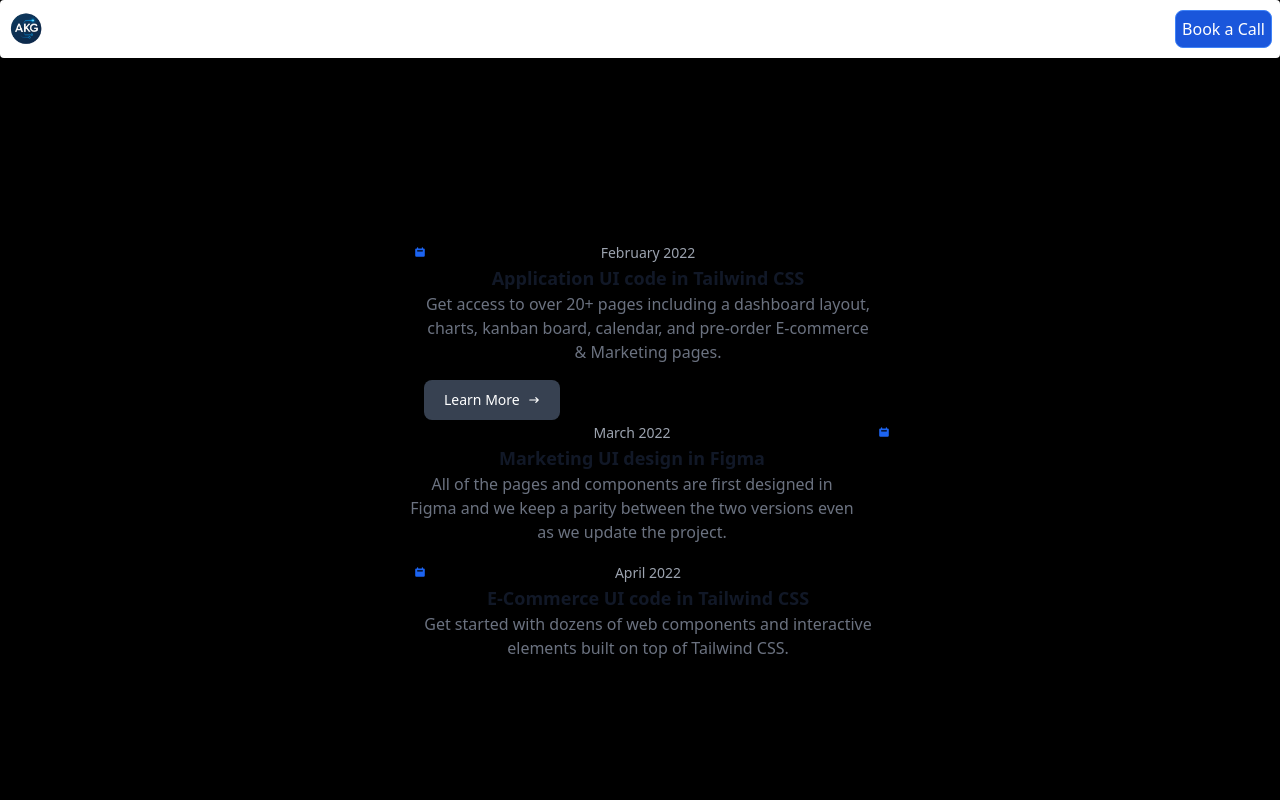
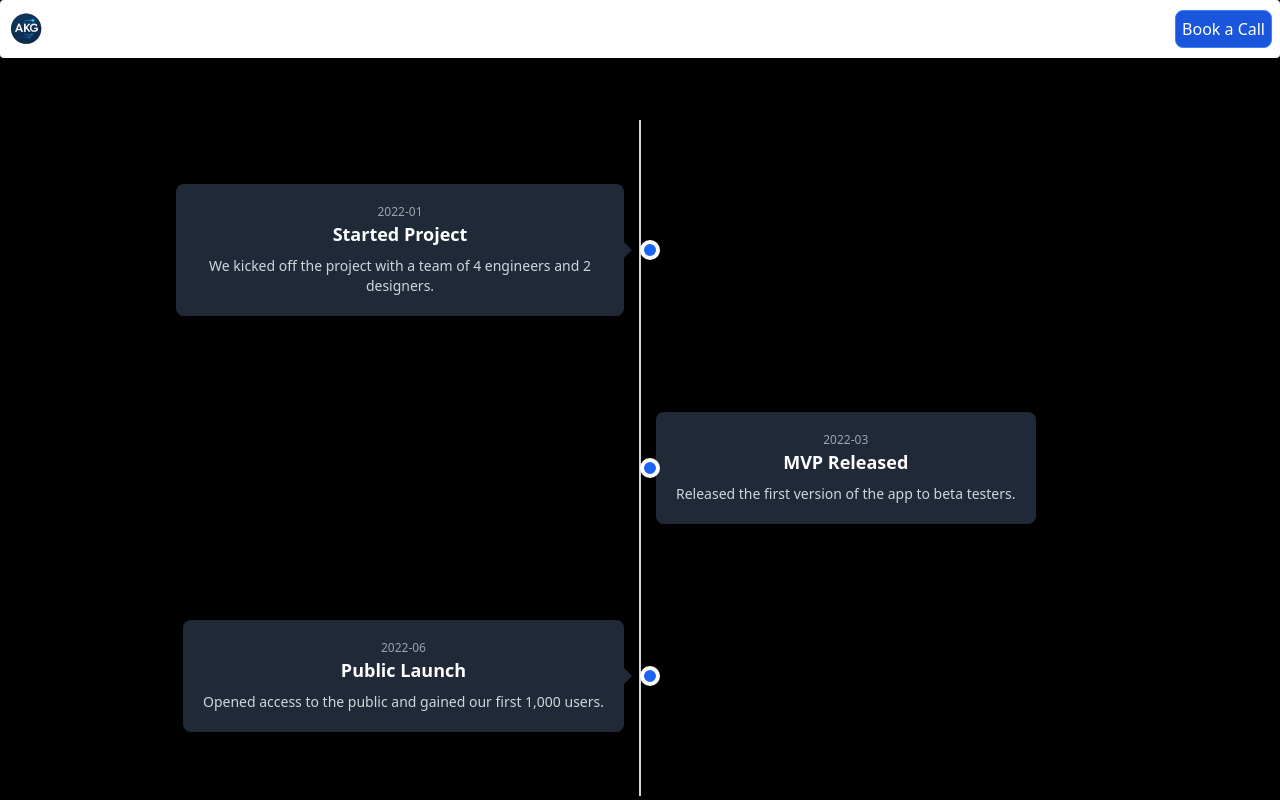
Before and after one commit to avnkrlo/react_portfolio, a React (Vite) app: page /react_portfolio/work in a window 1280 px wide. Shown: the top 800 px of the page. Built offline with nearby package versions, Linux system fonts and the light colour scheme.

Commit message:
timeline update

```diff
--- a/package.json
+++ b/package.json
@@ -18,6 +18,7 @@
     "@calcom/embed-react": "^1.5.2",
     "flowbite": "^3.1.2",
     "flowbite-react": "^0.11.5",
+    "framer-motion": "^12.16.0",
     "react": "^19.0.0",
     "react-dom": "^19.0.0",
     "react-github-calendar": "^4.5.7",
--- a/src/components/Timeline.tsx
+++ b/src/components/Timeline.tsx
@@ -1,57 +1,132 @@
-import {
-  Button,
-  Timeline,
-  TimelineBody,
-  TimelineContent,
-  TimelineItem,
-  TimelinePoint,
-  TimelineTime,
-  TimelineTitle,
-} from "flowbite-react";
-import { HiArrowNarrowRight, HiCalendar } from "react-icons/hi";
+import React from "react";
+import { motion } from "framer-motion";
 
-const data = [
+type TimelineItem = {
+  date: string;
+  title: string;
+  description: string;
+};
+
+const timelineData: TimelineItem[] = [
   {
-    time: "February 2022",
-    title: "Application UI code in Tailwind CSS",
-    body:
-      "Get access to over 20+ pages including a dashboard layout, charts, kanban board, calendar, and pre-order E-commerce & Marketing pages.",
+    date: "2022-01",
+    title: "Started Project",
+    description: "We kicked off the project with a team of 4 engineers and 2 designers.",
   },
   {
-    time: "March 2022",
-    title: "Marketing UI design in Figma",
-    body:
-      "All of the pages and components are first designed in Figma and we keep a parity between the two versions even as we update the project.",
+    date: "2022-03",
+    title: "MVP Released",
+    description: "Released the first version of the app to beta testers.",
   },
   {
-    time: "April 2022",
-    title: "E-Commerce UI code in Tailwind CSS",
-    body:
-      "Get started with dozens of web components and interactive elements built on top of Tailwind CSS.",
+    date: "2022-06",
+    title: "Public Launch",
+    description: "Opened access to the public and gained our first 1,000 users.",
   },
 ];
 
-export default function AlternatingTimeline() {
+const Timeline: React.FC = () => {
   return (
-    <Timeline>
-      {data.map((item, index) => (
-        <TimelineItem key={index}>
-          <div className={`flex ${index % 2 === 0 ? "flex-row" : "flex-row-reverse"} items-start gap-4`}>
-            <TimelinePoint icon={HiCalendar} />
-            <TimelineContent className="max-w-md">
-              <TimelineTime>{item.time}</TimelineTime>
-              <TimelineTitle>{item.title}</TimelineTitle>
-              <TimelineBody>{item.body}</TimelineBody>
-              {index === 0 && (
-                <Button color="gray" className="mt-2">
-                  Learn More
-                  <HiArrowNarrowRight className="ml-2 h-3 w-3" />
-                </Button>
-              )}
-            </TimelineContent>
-          </div>
-        </TimelineItem>
-      ))}
-    </Timeline>
+    <div className="relative max-w-5xl mx-auto px-4 py-16">
+      {/* Vertical line */}
+      <div className="absolute left-1/2 top-0 h-full w-[2px] bg-gray-300 -translate-x-1/2 z-0" />
+
+      <div className="flex flex-col gap-24">
+        {timelineData.map((item, index) => {
+          const isLeft = index % 2 === 0;
+
+          return (
+            <motion.div
+              key={index}
+              initial={{ opacity: 0, y: 40 }}
+              whileInView={{ opacity: 1, y: 0 }}
+              transition={{ duration: 0.5, delay: index * 0.2 }}
+              viewport={{ once: true }}
+              className="relative flex items-center"
+            >
+              {/* Left Side */}
+              <div className={`w-1/2 pr-4 flex justify-end ${isLeft ? "" : "invisible"}`}>
+                <div className="relative bg-gray-800 text-white p-5 rounded-lg shadow-lg max-w-md">
+                  {/* Tail pointing to dot */}
+                  <div className="absolute -right-2 top-1/2 transform -translate-y-1/2 w-0 h-0 border-y-8 border-y-transparent border-l-8 border-l-gray-800" />
+                  <p className="text-xs text-gray-400">{item.date}</p>
+                  <h3 className="text-lg font-bold">{item.title}</h3>
+                  <p className="text-sm text-gray-300 mt-2">{item.description}</p>
+                </div>
+              </div>
+
+              {/* Dot */}
+              <div className="w-0 relative z-10">
+                <div className="w-5 h-5 bg-blue-600 rounded-full border-4 border-white mx-auto" />
+              </div>
+
+              {/* Right Side */}
+              <div className={`w-1/2 pl-4 flex justify-start ${!isLeft ? "" : "invisible"}`}>
+                <div className="relative bg-gray-800 text-white p-5 rounded-lg shadow-lg max-w-md">
+                  {/* Tail pointing to dot */}
+                  <div className="absolute -left-2 top-1/2 transform -translate-y-1/2 w-0 h-0 border-y-8 border-y-transparent border-r-8 border-r-gray-800" />
+                  <p className="text-xs text-gray-400">{item.date}</p>
+                  <h3 className="text-lg font-bold">{item.title}</h3>
+                  <p className="text-sm text-gray-300 mt-2">{item.description}</p>
+                </div>
+              </div>
+            </motion.div>
+          );
+        })}
+      </div>
+    </div>
   );
-}
+};
+
+export default Timeline;
+
+
+
+
+
+
+// import { Button, Timeline, TimelineBody, TimelineContent, TimelineItem, TimelinePoint, TimelineTime, TimelineTitle,} from "flowbite-react";
+// import { HiArrowNarrowRight, HiCalendar } from "react-icons/hi";
+
+// export default function Component() {
+//   return (
+//     <Timeline>
+//       <TimelineItem>
+//         <TimelinePoint icon={HiCalendar} />
+//         <TimelineContent>
+//           <TimelineTime>February 2022</TimelineTime>
+//           <TimelineTitle>Application UI code in Tailwind CSS</TimelineTitle>
+//           <TimelineBody>
+//             Get access to over 20+ pages including a dashboard layout, charts, kanban board, calendar, and pre-order
+//             E-commerce & Marketing pages.
+//           </TimelineBody>
+//           <Button color="gray">
+//             Learn More
+//             <HiArrowNarrowRight className="ml-2 h-3 w-3" />
+//           </Button>
+//         </TimelineContent>
+//       </TimelineItem>
+//       <TimelineItem>
+//         <TimelinePoint icon={HiCalendar} />
+//         <TimelineContent>
+//           <TimelineTime>March 2022</TimelineTime>
+//           <TimelineTitle>Marketing UI design in Figma</TimelineTitle>
+//           <TimelineBody>
+//             All of the pages and components are first designed in Figma and we keep a parity between the two versions
+//             even as we update the project.
+//           </TimelineBody>
+//         </TimelineContent>
+//       </TimelineItem>
+//       <TimelineItem>
+//         <TimelinePoint icon={HiCalendar} />
+//         <TimelineContent>
+//           <TimelineTime>April 2022</TimelineTime>
+//           <TimelineTitle>E-Commerce UI code in Tailwind CSS</TimelineTitle>
+//           <TimelineBody>
+//             Get started with dozens of web components and interactive elements built on top of Tailwind CSS.
+//           </TimelineBody>
+//         </TimelineContent>
+//       </TimelineItem>
+//     </Timeline>
+//   );
+// }
--- a/src/pages/Work.tsx
+++ b/src/pages/Work.tsx
@@ -9,5 +9,5 @@ export default function Work() {
                 </div>
             </div>
         </>
-    )
+    );
 }
```
Also changed, not shown: 1 other file (tests, documents, lock files or other folders).
